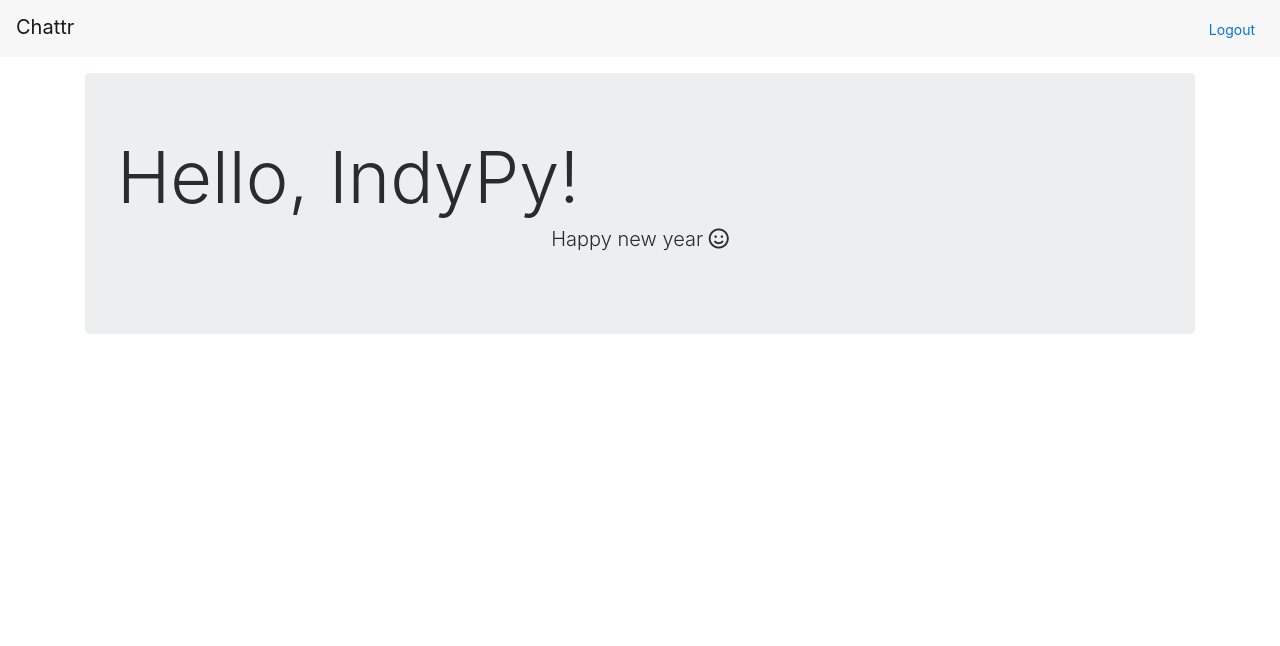
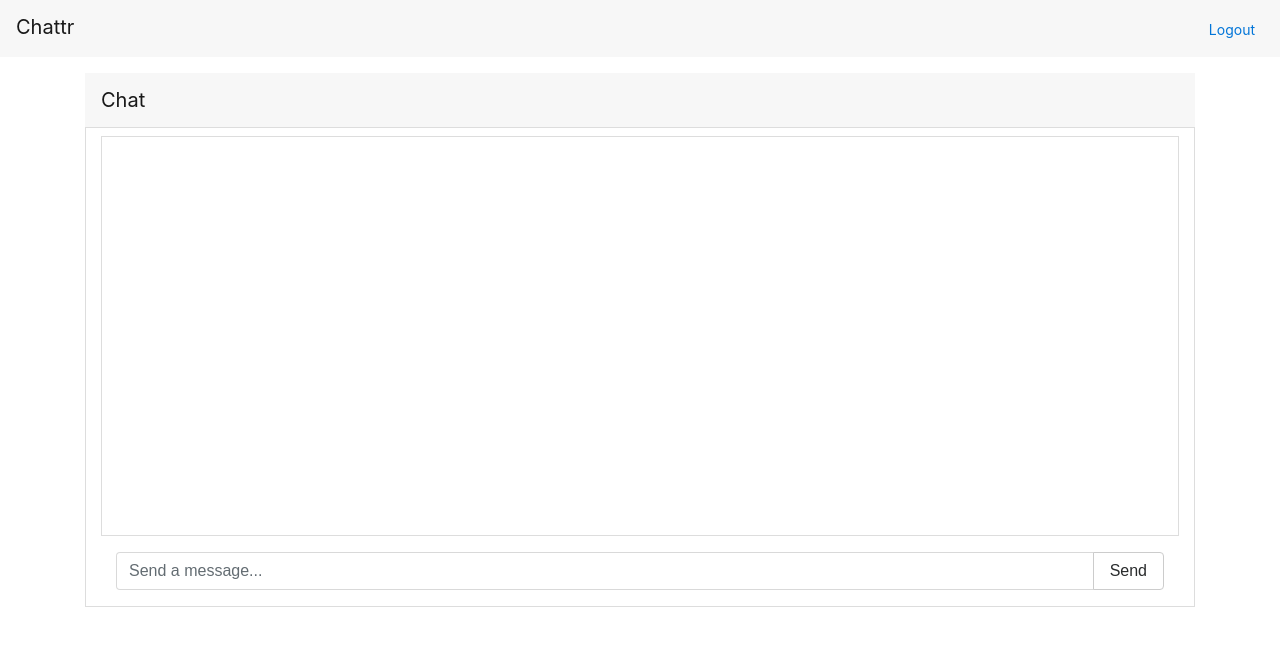
Before and after one commit to mattrasband/docker_python_and_you, a Flask app: page / in a window 1280 px wide. Shown: the top 646 px of the page. Run offline with Flask 2, Linux system fonts and the light colour scheme; the visitor is signed in with stand-in values (Sample User, id 1); some libraries are stand-ins or nearby versions.

Commit message:
Implement really simple chat system, use log instead of print

```diff
--- a/app.py
+++ b/app.py
@@ -1,5 +1,6 @@
 #!/usr/bin/env python
 import base64
+import logging
 import os
 
 from flask import (
@@ -11,14 +12,18 @@ from flask import (
     url_for,
 )
 from flask_oauthlib.client import OAuth
+from flask_socketio import SocketIO
+
+logging.basicConfig(level=logging.DEBUG)
+logger = logging.getLogger(__name__)
 
 app = Flask(__name__)
 app.config.update({
     'SECRET_KEY': os.getenv('APP_SECRET_KEY',
                             base64.b64encode(os.urandom(16)).decode('utf-8')),
 })
-
 oauth = OAuth(app)
+socketio = SocketIO(app)
 
 google = oauth.remote_app('google',
                           consumer_key=os.environ['APP_CONSUMER_KEY'],
@@ -33,6 +38,35 @@ google = oauth.remote_app('google',
                         authorize_url='https://accounts.google.com/o/oauth2/auth')
 
 
+@socketio.on('connect')
+def on_user_connect():
+    if session.get('user'):
+        logger.info('User connected: %s', session['user'])
+        socketio.emit('user_connected', {
+            'user': session['user'],
+        })
+    else:
+        logger.info('No user provided, refusing connection.')
+        return False
+
+
+@socketio.on('disconnect')
+def on_user_disconnect():
+    logger.info('User disconnected: %s', session['user'])
+    socketio.emit('user_disconnected', {
+        'user': session['user'],
+    })
+
+
+@socketio.on('message')
+def on_message(message):
+    logger.info('New message: %s', message)
+    socketio.emit('message', {
+        'user': session['user'],
+        'message': message,
+    })
+
+
 @google.tokengetter
 def get_google_oauth_token():
     """Get the token used for google oauth2"""
@@ -42,6 +76,7 @@ def get_google_oauth_token():
 @app.route('/login/google')
 def login_google():
     """Initiate the google oauth2 flow"""
+    logger.info('Logging user in with google')
     return google.authorize(callback=url_for('google_callback',
                                              _external=True))
 
@@ -51,6 +86,7 @@ def google_callback():
     """Handle the google oauth2 callback"""
     resp = google.authorized_response()
     if resp is None:
+        logger.info('User denied OAuth2 request')
         return 'Access Denied!'
     session['google_token'] = resp['access_token']
     session['user'] = google.get('userinfo').data
@@ -59,6 +95,7 @@ def google_callback():
 
 @app.route('/logout')
 def logout():
+    logger.info('User logging out')
     session.pop('google_token', None)
     session.pop('user', None)
     return redirect(url_for('index'))
@@ -70,4 +107,5 @@ def index():
 
 
 if __name__ == '__main__':
-    app.run(host='0.0.0.0', port=int(os.getenv('APP_PORT', 5000)))
+    logger.info('Booting...')
+    socketio.run(app, host='0.0.0.0', port=int(os.getenv('APP_PORT', 5000)))
--- a/requirements.txt
+++ b/requirements.txt
@@ -1,7 +1,11 @@
 click==6.7
 enum-compat==0.0.2
+eventlet==0.20.1
 Flask==0.12
+Flask-Login==0.4.0
 Flask-OAuthlib==0.9.3
+Flask-SocketIO==2.8.2
+greenlet==0.4.11
 itsdangerous==0.24
 Jinja2==2.9.3
 MarkupSafe==0.23
--- a/templates/index.html
+++ b/templates/index.html
@@ -13,26 +13,6 @@
         <style>
 
         </style>
-        <script defer
-            src="https://code.jquery.com/jquery-3.1.1.min.js"
-            integrity="sha256-hVVnYaiADRTO2PzUGmuLJr8BLUSjGIZsDYGmIJLv2b8="
-            crossorigin="anonymous"></script>
-        <script defer
-            src="https://console.developers.google.com/apis/credentials/oauthclient/4401369695-ouuhm5dn5l9le9qekvs02gisslhecqft.apps.googleusercontent.com?project=4401369695"></script>
-        <!--script defer
-            src="https://code.jquery.com/jquery-3.1.1.slim.min.js"
-            integrity="sha384-A7FZj7v+d/sdmMqp/nOQwliLvUsJfDHW+k9Omg/a/EheAdgtzNs3hpfag6Ed950n"
-            crossorigin="anonymous"></script-->
-        <script defer
-            src="https://cdnjs.cloudflare.com/ajax/libs/tether/1.4.0/js/tether.min.js"
-            integrity="sha384-DztdAPBWPRXSA/3eYEEUWrWCy7G5KFbe8fFjk5JAIxUYHKkDx6Qin1DkWx51bBrb"
-            crossorigin="anonymous"></script>
-        <script defer
-            src="https://maxcdn.bootstrapcdn.com/bootstrap/4.0.0-alpha.6/js/bootstrap.min.js"
-            integrity="sha384-vBWWzlZJ8ea9aCX4pEW3rVHjgjt7zpkNpZk+02D9phzyeVkE+jo0ieGizqPLForn"
-            crossorigin="anonymous"></script>
-        <script defer
-            src="https://use.fontawesome.com/c62f346935.js"></script>
     </head>
     <body>
         <nav class="navbar navbar-light bg-faded">
@@ -45,6 +25,8 @@
                 {% endif %}
             </form>
         </nav>
+
+        {% if not session.user %}
         <div class="container">
             <div class="pt-3">
                 <div class="jumbotron">
@@ -53,5 +35,89 @@
                 </div>
             </div>
         </div>
+        {% else %}
+        <div class="container pt-3">
+            <nav class="navbar navbar-light bg-faded">
+                <div class="navbar-brand">Chat</div>
+                {#<span class="navbar-text">
+                    {{ session.user.given_name }} {{ session.user.family_name }}
+                </span>#}
+            </nav>
+            <div class="container-fluid border pb-3" style="border: 1px solid #ddd;">
+                <div id="chat_window" class="col-sm-12 mt-2 mb-3" style="min-height: 400px; border: 1px solid #ddd;"></div>
+                <div class="col-sm-12">
+                    <form class="input-group" id="send_message">
+                        <input type="text" class="form-control" placeholder="Send a message...">
+                        <span class="input-group-btn">
+                            <button class="btn btn-secondary" type="submit">Send</button>
+                        </span>
+                    </form>
+                </div>
+            </div>
+        </div>
+        {% endif %}
+
+        <script src="https://code.jquery.com/jquery-3.1.1.min.js"
+            integrity="sha256-hVVnYaiADRTO2PzUGmuLJr8BLUSjGIZsDYGmIJLv2b8="
+            crossorigin="anonymous"></script>
+        <script src="https://console.developers.google.com/apis/credentials/oauthclient/4401369695-ouuhm5dn5l9le9qekvs02gisslhecqft.apps.googleusercontent.com?project=4401369695"></script>
+        <script src="https://cdnjs.cloudflare.com/ajax/libs/tether/1.4.0/js/tether.min.js"
+            integrity="sha384-DztdAPBWPRXSA/3eYEEUWrWCy7G5KFbe8fFjk5JAIxUYHKkDx6Qin1DkWx51bBrb"
+            crossorigin="anonymous"></script>
+        <script src="https://maxcdn.bootstrapcdn.com/bootstrap/4.0.0-alpha.6/js/bootstrap.min.js"
+            integrity="sha384-vBWWzlZJ8ea9aCX4pEW3rVHjgjt7zpkNpZk+02D9phzyeVkE+jo0ieGizqPLForn"
+            crossorigin="anonymous"></script>
+        <script src="https://use.fontawesome.com/c62f346935.js"></script>
+        <script src="//cdnjs.cloudflare.com/ajax/libs/socket.io/1.3.6/socket.io.min.js"></script>
+
+        {% if session.user %}
+        <script>
+        $(document).ready(function() {
+            var socket = io.connect('http://' + document.domain + ':' + location.port);
+
+            socket.on('connect', function() {
+                console.log('Connected.');
+            });
+
+            socket.on('user_connected', function(u) {
+                console.log('user_connected:', u);
+                $('#chat_window').append($(
+                    '<div class="col-sm-12">' +
+                    '    <div class="text-muted"><em>' + u.user.given_name + '</em> has connected</div>' +
+                    '</div>'
+                ));
+            });
+
+            socket.on('user_disconnected', function(u) {
+                console.log('user_disconnected:', u);
+                $('#chat_window').append($(
+                    '<div class="col-sm-12">' +
+                    '    <div class="text-muted"><em>' + u.user.given_name + '</em> has disconnected</div>' +
+                    '</div>'
+                ));
+            });
+
+            socket.on('message', function(m) {
+                console.log('message:', m);
+                $('#chat_window').append($(
+                    '<div class="col-sm-12">' +
+                    '    <div class="col-sm-4 text-muted">' + m.user.given_name + '</div>' +
+                    '    <div class="col-sm-8">' + m.message.message + '</div>' +
+                    '</div>'
+                ));
+            });
+
+            $('#send_message').submit(function(e) {
+                e.preventDefault();
+
+                socket.emit('message', {
+                    message: e.target[0].value,
+                });
+
+                $(e.target[0]).val('');
+            });
+        });
+        </script>
+        {% endif %}
     </body>
 </html>
```
